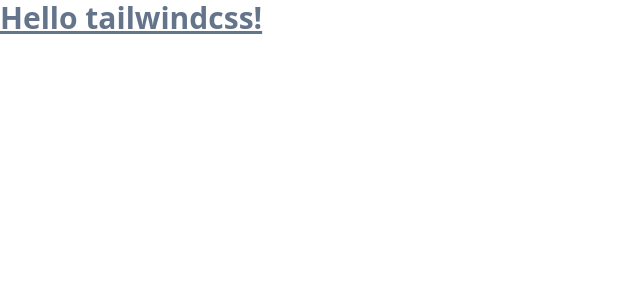
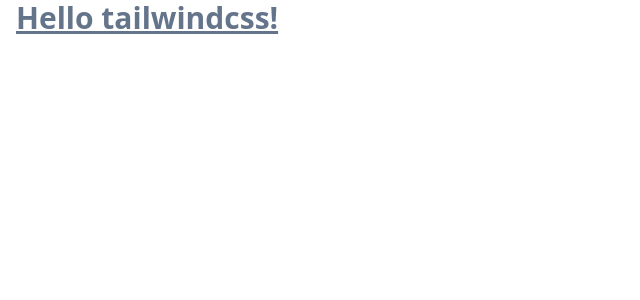
Before and after one commit to yusufulusoy/next-typescript-themoviedb, a Next.js app: page / in a window 1280 px wide. Shown: the top 300 px of the page, without its empty margins (0-640 px from the left). Built offline with nearby package versions, Linux system fonts and the light colour scheme.

Commit message:
change tailwindcss' `.container` class

```diff
--- a/tailwind.config.js
+++ b/tailwind.config.js
@@ -233,7 +233,10 @@
       150: "1.5",
       200: "2",
     },
-    container: {},
+    container: {
+      center: true,
+      padding: "1rem",
+    },
     content: {
       none: "none",
     },
```
